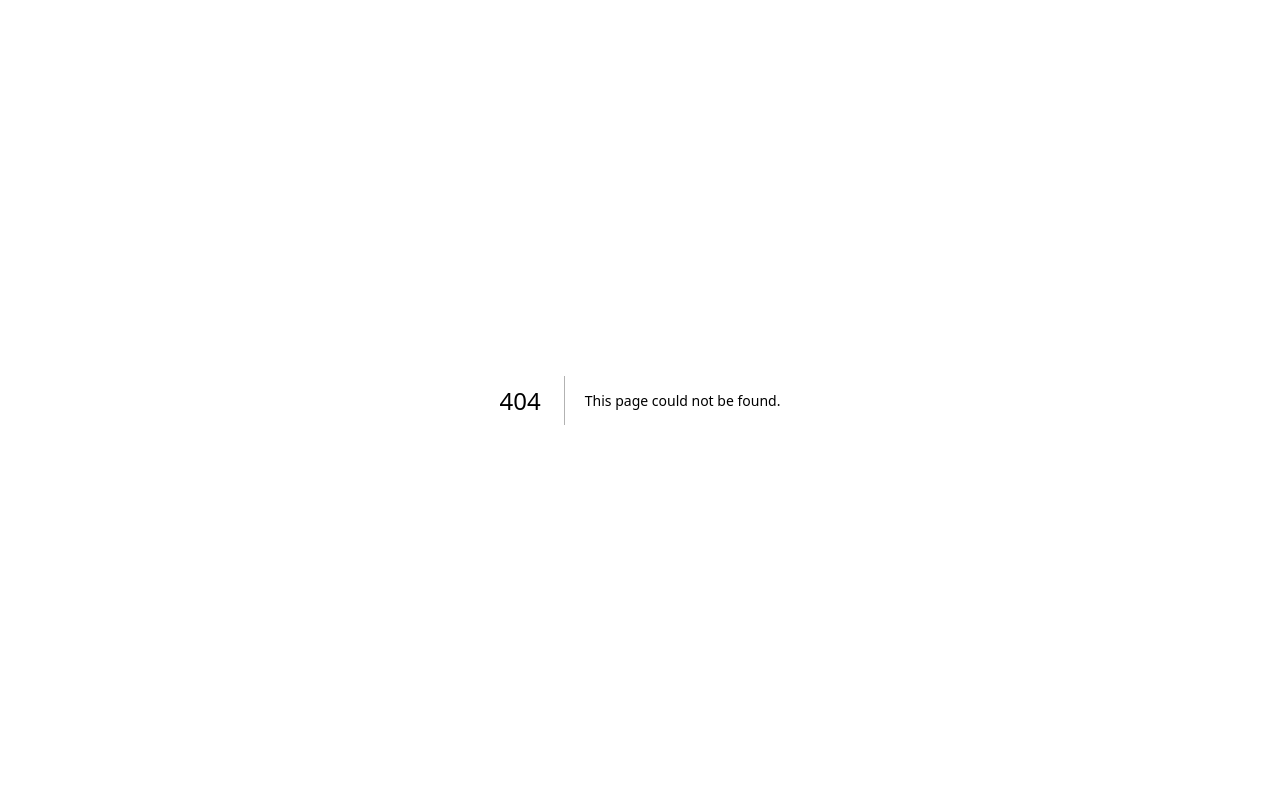
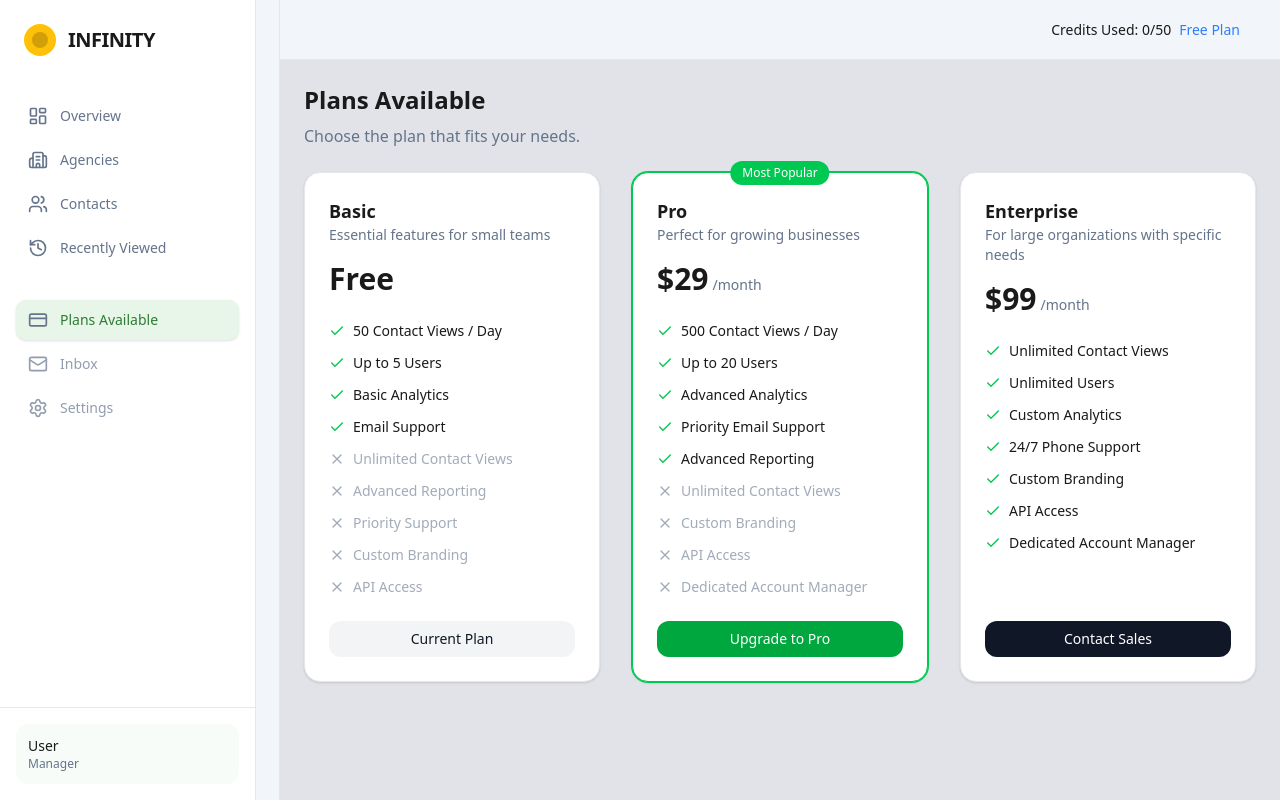
Before and after one commit to don-frex/infinity_dashboard, a Next.js app: page /dashboard/plans in a window 1280 px wide. Before the commit this address had no page. Built offline with nearby package versions, Linux system fonts and the light colour scheme; no server answers.

Commit message:
add plans page

```diff
--- /dev/null
+++ b/src/app/dashboard/plans/page.tsx
@@ -0,0 +1,122 @@
+'use client';
+
+import { Check, X } from 'lucide-react';
+
+const plans = [
+	{
+		name: 'Basic',
+		price: 'Free',
+		description: 'Essential features for small teams',
+		features: [
+			'50 Contact Views / Day',
+			'Up to 5 Users',
+			'Basic Analytics',
+			'Email Support',
+		],
+		notIncluded: [
+			'Unlimited Contact Views',
+			'Advanced Reporting',
+			'Priority Support',
+			'Custom Branding',
+			'API Access',
+		],
+		buttonText: 'Current Plan',
+		buttonColor: 'bg-gray-100 text-gray-900 hover:bg-gray-200',
+		popular: false,
+	},
+	{
+		name: 'Pro',
+		price: '$29',
+		period: '/month',
+		description: 'Perfect for growing businesses',
+		features: [
+			'500 Contact Views / Day',
+			'Up to 20 Users',
+			'Advanced Analytics',
+			'Priority Email Support',
+			'Advanced Reporting',
+		],
+		notIncluded: [
+			'Unlimited Contact Views',
+			'Custom Branding',
+			'API Access',
+			'Dedicated Account Manager',
+		],
+		buttonText: 'Upgrade to Pro',
+		buttonColor: 'bg-green-600 text-white hover:bg-green-700',
+		popular: true,
+	},
+	{
+		name: 'Enterprise',
+		price: '$99',
+		period: '/month',
+		description: 'For large organizations with specific needs',
+		features: [
+			'Unlimited Contact Views',
+			'Unlimited Users',
+			'Custom Analytics',
+			'24/7 Phone Support',
+			'Custom Branding',
+			'API Access',
+			'Dedicated Account Manager',
+		],
+		notIncluded: [],
+		buttonText: 'Contact Sales',
+		buttonColor: 'bg-gray-900 text-white hover:bg-gray-800',
+		popular: false,
+	},
+];
+
+export default function PlansPage() {
+	return (
+		<div className="flex flex-col gap-6">
+			<div className="flex flex-col gap-2">
+				<h1 className="text-2xl font-bold text-foreground">Plans Available</h1>
+				<p className="text-muted-foreground">Choose the plan that fits your needs.</p>
+			</div>
+
+			<div className="grid gap-6 md:grid-cols-3 lg:gap-8">
+				{plans.map((plan) => (
+					<div
+						key={plan.name}
+						className={`relative flex flex-col rounded-2xl border bg-white p-6 shadow-sm transition-all hover:shadow-md ${plan.popular ? 'border-green-500 ring-1 ring-green-500' : 'border-gray-200'
+							}`}
+					>
+						{plan.popular && (
+							<div className="absolute -top-3 left-1/2 -translate-x-1/2 rounded-full bg-green-500 px-3 py-1 text-xs font-medium text-white">
+								Most Popular
+							</div>
+						)}
+						<div className="mb-4">
+							<h3 className="text-lg font-bold text-foreground">{plan.name}</h3>
+							<p className="text-sm text-muted-foreground">{plan.description}</p>
+						</div>
+						<div className="mb-6 flex items-baseline gap-1">
+							<span className="text-3xl font-bold text-foreground">{plan.price}</span>
+							{plan.period && <span className="text-sm text-muted-foreground">{plan.period}</span>}
+						</div>
+						<ul className="mb-6 flex-1 space-y-3">
+							{plan.features.map((feature) => (
+								<li key={feature} className="flex items-center gap-2 text-sm text-foreground">
+									<Check className="h-4 w-4 text-green-500" />
+									{feature}
+								</li>
+							))}
+							{plan.notIncluded.map((feature) => (
+								<li key={feature} className="flex items-center gap-2 text-sm text-muted-foreground opacity-60">
+									<X className="h-4 w-4" />
+									{feature}
+								</li>
+							))}
+						</ul>
+						<button
+							className={`w-full rounded-lg px-4 py-2 text-sm font-medium transition-colors ${plan.buttonColor}`}
+						>
+							{plan.buttonText}
+						</button>
+					</div>
+				))}
+			</div>
+		</div>
+	);
+}
--- a/src/components/CreditDisplay.tsx
+++ b/src/components/CreditDisplay.tsx
@@ -28,6 +28,7 @@ export function CreditDisplay() {
 	return (
 		<div className="mr-4 text-sm font-medium">
 			Credits Used: {usage}/50
+			<button className="ml-2 text-blue-500 hover:underline" onClick={() => window.location.href = '/dashboard/plans'}>Free Plan</button>
 		</div>
 	);
 }
--- a/src/components/Sidebar.tsx
+++ b/src/components/Sidebar.tsx
@@ -3,7 +3,7 @@
 import Link from 'next/link';
 import { usePathname } from 'next/navigation';
 import { cn } from '@/lib/utils';
-import { Building2, Users, LayoutDashboard, History, Settings, FileText, Mail } from 'lucide-react';
+import { Building2, Users, LayoutDashboard, History, Settings, FileText, Mail, CreditCard } from 'lucide-react';
 import { UserButton, useUser } from '@clerk/nextjs';
 
 const navItems = [
@@ -61,12 +61,18 @@ export function Sidebar() {
 				{/* Secondary Nav (Visual only to match prototype density) */}
 				<div className="mt-8">
 					<nav className="space-y-1">
-						<div className={cn(
-							'flex items-center gap-3 rounded-md px-3 py-2.5 text-sm font-medium text-sidebar-foreground hover:bg-sidebar-accent/50 hover:text-sidebar-accent-foreground cursor-not-allowed opacity-70'
-						)}>
-							<FileText className="h-5 w-5 text-muted-foreground" />
-							Invoices
-						</div>
+						<Link
+							href="/dashboard/plans"
+							className={cn(
+								'flex items-center gap-3 rounded-md px-3 py-2.5 text-sm font-medium transition-all',
+								pathname === '/dashboard/plans'
+									? 'bg-sidebar-accent text-sidebar-accent-foreground shadow-sm'
+									: 'text-sidebar-foreground hover:bg-sidebar-accent/50 hover:text-sidebar-accent-foreground'
+							)}
+						>
+							<CreditCard className="h-5 w-5 text-muted-foreground" />
+							Plans Available
+						</Link>
 						<div className={cn(
 							'flex items-center gap-3 rounded-md px-3 py-2.5 text-sm font-medium text-sidebar-foreground hover:bg-sidebar-accent/50 hover:text-sidebar-accent-foreground cursor-not-allowed opacity-70'
 						)}>
--- a/src/components/dashboard/StatsCards.tsx
+++ b/src/components/dashboard/StatsCards.tsx
@@ -22,7 +22,7 @@ export function StatsCards({
 		},
 		{
 			name: 'Total Contacts',
-			value: totalContacts.toLocaleString(),
+			value: totalContacts.toLocaleString() + '+',
 			subtext: 'Employee Contacts',
 			icon: Users,
 			color: 'text-yellow-600',
```
